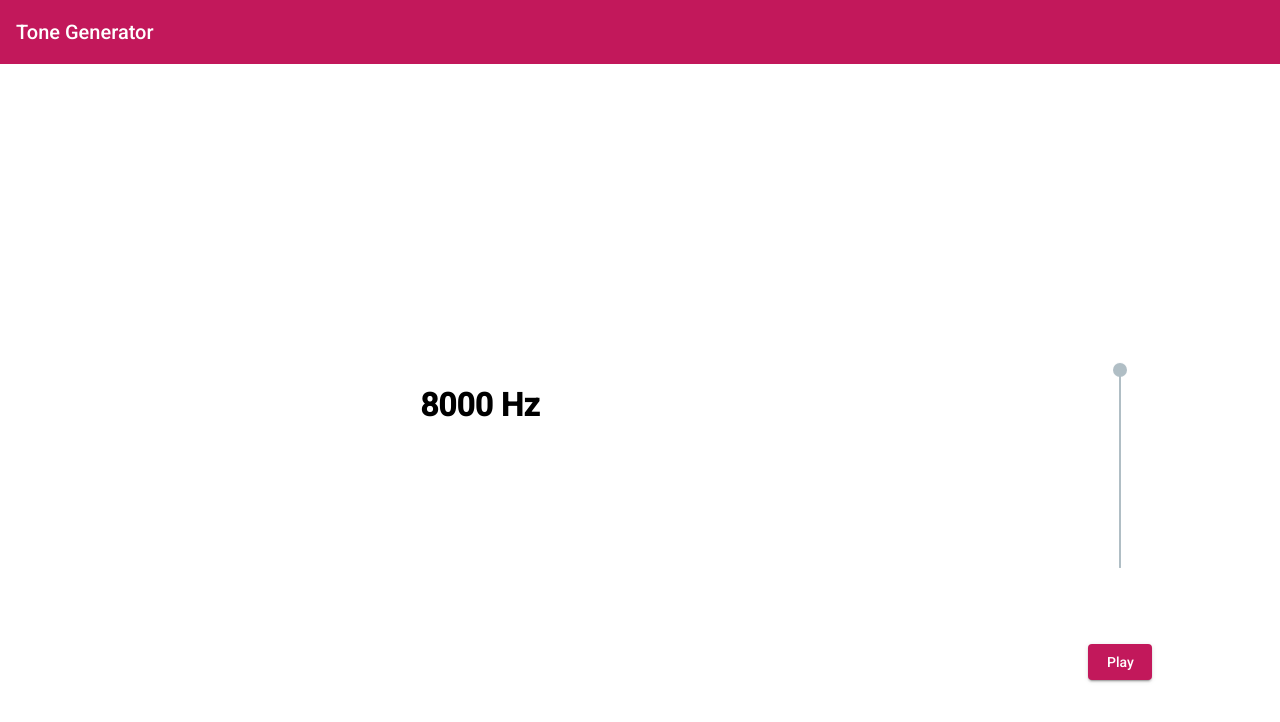
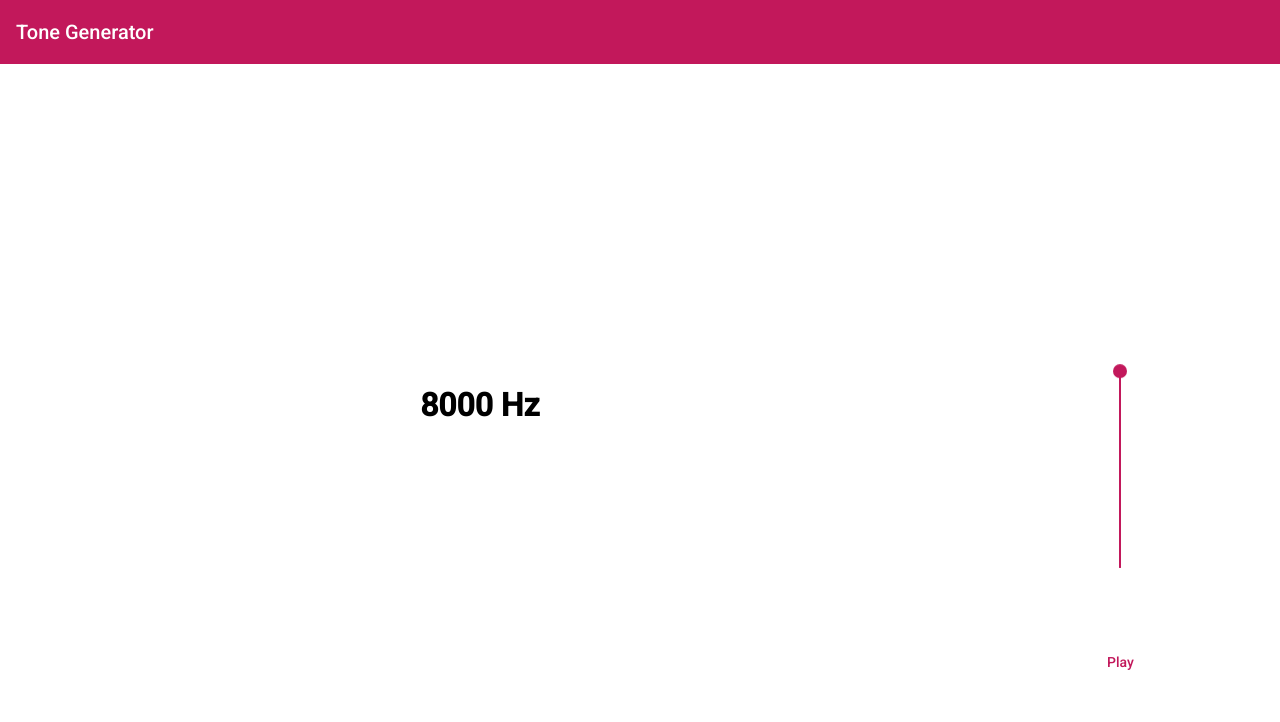
Before and after one commit to LayCraft/tone-generator, an Angular app: page / in a window 1280 px wide. Shown: the top 722 px of the page. Built offline with nearby package versions, Linux system fonts and the light colour scheme.

Commit message:
minimalism

```diff
--- a/src/app/number-slider/number-slider.component.html
+++ b/src/app/number-slider/number-slider.component.html
@@ -5,13 +5,13 @@
     </h1>
   </mat-grid-tile>
 
-
   <mat-grid-tile rowspan="3" colspan="1" class="slider-tile">
-    <mat-slider [disabled]="disabled" [invert]="invert" [max]="max" [min]="min" [step]="step" [thumbLabel]="thumbLabel" [tickInterval]="getSliderTickInterval()" [(ngModel)]="value" [vertical]="vertical">
+    <mat-slider color="primary" [disabled]="disabled" [max]="max" [min]="min" [step]="step" [thumbLabel]="thumbLabel" [(ngModel)]="value" [vertical]="vertical">
     </mat-slider>
   </mat-grid-tile>
+
   <mat-grid-tile colspan="1" rowspan="1">
-    <button *ngIf="playing" (click)="playing=!playing" mat-raised-button>Stop</button>
-    <button *ngIf="!playing" (click)="playing=!playing" mat-raised-button color="primary">Play</button>
+    <button *ngIf="playing" (click)="playing=!playing" mat-raised-button color="primary">Stop</button>
+    <button *ngIf="!playing" (click)="playing=!playing" mat-button color="primary">Play</button>
   </mat-grid-tile>
 </mat-grid-list>
--- a/src/app/number-slider/number-slider.component.ts
+++ b/src/app/number-slider/number-slider.component.ts
@@ -7,17 +7,13 @@ import { Component, OnInit } from '@angular/core';
 })
 export class NumberSliderComponent implements OnInit {
   // slider settings
-  autoTicks = true;
-  disabled = false;
-  invert = false;
   max = 20000;
-  min = 20;
-  showTicks = true;
-  step = 1;
+  min = 100;
+  step = 100;
   thumbLabel = true;
   value = 8000;
   vertical = true;
-  tickInterval = 1;
+  tickInterval = 1000;
 
   playing = false;
 
@@ -26,11 +22,4 @@ export class NumberSliderComponent implements OnInit {
   ngOnInit(): void {
   }
 
-  getSliderTickInterval(): number | 'auto' {
-    if (this.showTicks) {
-      return this.autoTicks ? 'auto' : this.tickInterval;
-    }
-
-    return 0;
-  }
 }
```
